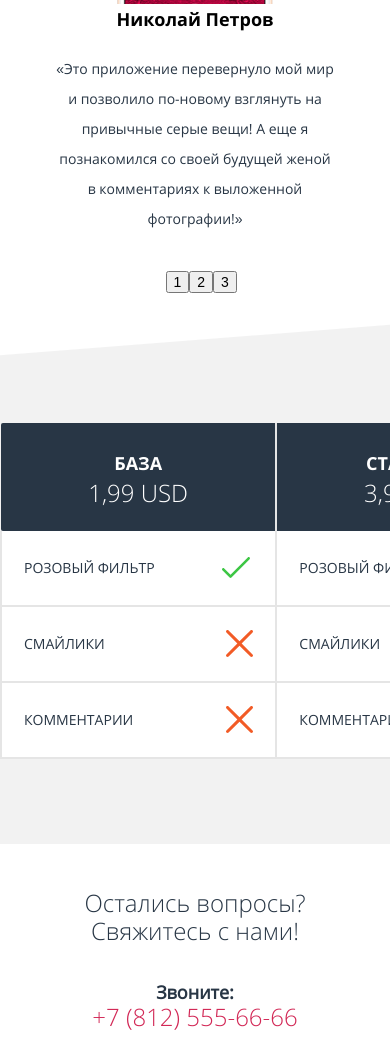
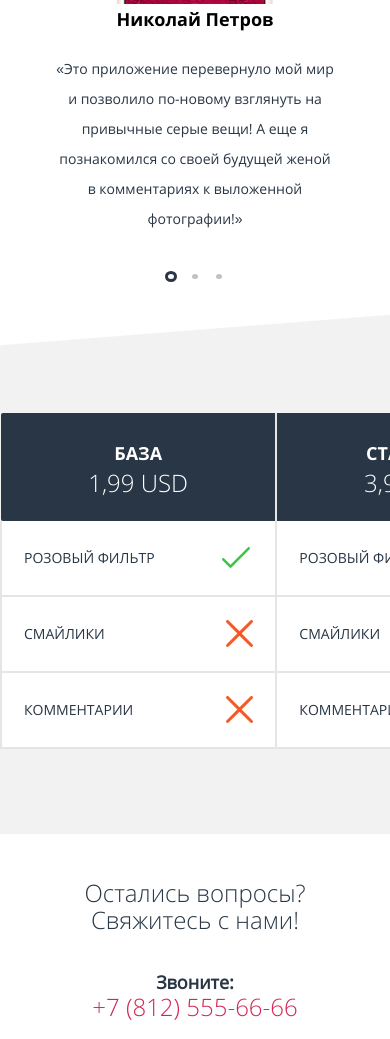
Before and after one commit to AlenaChestnaya/200224-pink, a plain HTML site: page source/index.html in a window 390 px wide. Shown: the part 1992-3031 px from the top of the page. Drawn offline with nearby package versions, Linux system fonts and the light colour scheme; files that its build step writes are made by us from their sources; files whose address does not match are found by name.

Commit message:
Нарисовала иконки слайдера в отзывах

```diff
--- a/source/index.html
+++ b/source/index.html
@@ -108,17 +108,38 @@
               </cite>
               <p class="review__text">«Это приложение перевернуло мой мир и позволило по-новому взглянуть на привычные серые вещи! А еще я познакомился со своей будущей женой в комментариях к выложенной фотографии!»</p>
               </blockquote>
+
+            <!-- <li>
+              <blockquote class="review__item">
+              <cite class="review__author-name">Дмитрий Комаров
+                <span class="review__remark">43 года, врач-реаниматолог</span>
+              </cite>
+              <p class="review__text">«Отличное приложение, начал использовать на работе - день пролетает незаметно!»</p>
+              </blockquote>
+            </li>
+            <li>
+              <blockquote class="review__item">
+              <cite class="review__author-name">Игнат Ибрагимов
+                <span class="review__remark">38 лет, директор винзавода</span>
+              </cite>
+              <p class="review__text">«Всегда захожу в Пинк, когда креативлю с новой продукцией, очень выручает!»</p>
+              </blockquote>
+            </li> -->
+
           <button class="review__toggle review__toggle--next" type="button" title="Следующий отзыв"></button>
         </div>
         <ul class="review__slider slider-toggles">
           <li class="slider-toggles__item">
-            <button class="slider-toggles__toggle slider-toggles__toggle--current" type="button">1</button>
+            <input class="visually-hidden" type="radio" name="switcher" value="1" id="slide-1">
+            <label class="slider-toggles__toggle slider-toggles__toggle--active" for="slide-1">Первый слайд</label>
           </li>
           <li class="slider-toggles__item">
-            <button class="slider-toggles__toggle" type="button">2</button>
+            <input class="visually-hidden" type="radio" name="switcher" value="2" id="slide-2">
+            <label class="slider-toggles__toggle" for="slide-2">Второй слайд</label>
           </li>
           <li class="slider-toggles__item">
-            <button class="slider-toggles__toggle" type="button">3</button>
+            <input class="visually-hidden" type="radio" name="switcher" value="3" id="slide-3">
+            <label class="slider-toggles__toggle" for="slide-3">Третий слайд</label>
           </li>
         </ul>
       </section>
--- a/source/less/blocks/slider-toggles.less
+++ b/source/less/blocks/slider-toggles.less
@@ -1,9 +1,45 @@
 .slider-toggles {
   display: flex;
   justify-content: space-between;
-  width: 59px;
+  width: 60px;
+  padding: 0px;
+  list-style: none;
+}
+
+.slider-toggles__item {
+  display: flex;
+  align-items: center;
+  justify-content: center;
+  width: 12px;
+  height: 12px;
+}
+
+.slider-toggles__toggle {
+  display: block;
+  width: 6px;
+  height: 5px;
   padding: 0;
-  list-style: none;
+  color: transparent;
+  border: none;
+  border-radius: 50%;
+  background-color: #bec2c7;
+
+  &--active {
+    background-color: #ffffff;
+    border: 3px solid @dark-blue;
+  }
+
+  &:hover {
+    background-color: #7e868f;
+  }
+
+  &:active {
+    background-color: #e9ebec;
+  }
+
+  &--active:hover {
+    background-color: #ffffff;
+  }
 }
 
 @media (min-width: @desktop) {
```
Lines whose indentation alone changed are shown as unchanged.
